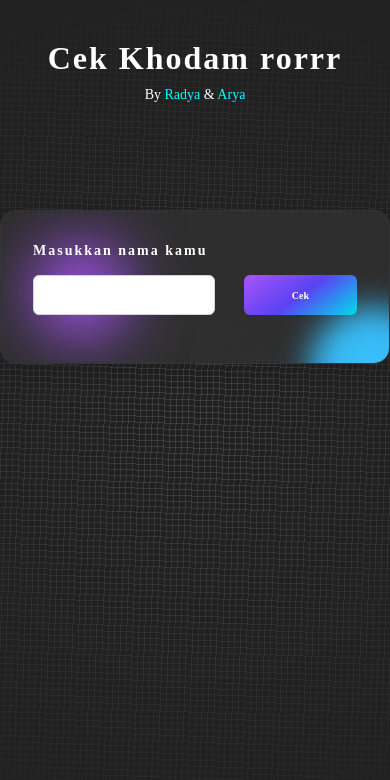
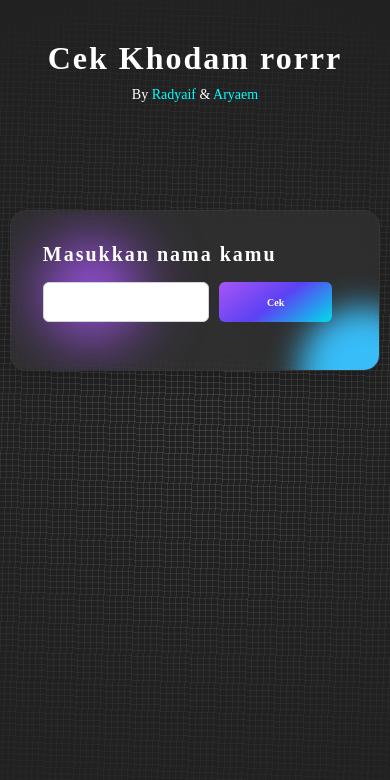
Before and after one commit to RadyaI/cek-khodam, a Vue app: page / in a window 390 px wide. Shown: the top 780 px of the page. Built offline with nearby package versions, Linux system fonts and the light colour scheme; a web font is replaced by a local one.

Commit message:
Fixing Responsive

```diff
--- a/src/App.vue
+++ b/src/App.vue
@@ -14,7 +14,7 @@
 }
 
 body {
-  height: 100dvh;
+  height: 100vh;
   background-image: radial-gradient(circle at center center, transparent 0%, rgb(33, 33, 33) 99%), repeating-linear-gradient(272deg, rgba(163, 163, 163, 0.2) 0px, rgba(163, 163, 163, 0.2) 1px, transparent 1px, transparent 6px), repeating-linear-gradient(362deg, rgba(163, 163, 163, 0.2) 0px, rgba(163, 163, 163, 0.2) 1px, transparent 1px, transparent 6px), linear-gradient(362deg, rgb(33, 33, 33), rgb(33, 33, 33));
 }
 </style>
--- a/src/views/home.vue
+++ b/src/views/home.vue
@@ -4,16 +4,16 @@
         <!-- Header -->
         <div class="header">
             <h1>Cek Khodam rorrr</h1>
-            <p>By <a href="https://radya.fun" target="_blank">Radya </a> & <a href="https://aryaem.vercel.app"
-                    target="_blank">Arya </a></p>
+            <p>By <a href="https://radya.fun" target="_blank">Radyaif </a> & <a href="https://aryaem.vercel.app"
+                    target="_blank">Aryaem </a></p>
         </div>
 
         <div class="input">
             <h2>Masukkan nama kamu</h2>
-            <form method="post" action="#">
+            <form>
                 <div class="wrap">
                     <div class="form-group">
-                        <input type="text" id="name" name="name">
+                        <input type="text" id="name" name="name" autocomplete="off">
                     </div>
                     <div class="form-actions">
                         <button type="submit">Cek</button>
@@ -140,6 +140,7 @@
     background: linear-gradient(144deg, #a855f7, #5b42f3 50%, #00ddeb);
     color: white;
     padding: 0.5rem 3rem;
+    margin-right: 15px;
     font-weight: bold;
     font-size: 10px;
     border-radius: 0.375rem;
@@ -151,6 +152,21 @@
 .form-actions button:hover {
     opacity: 0.8;
 }
+
+@media only screen and (max-width:700px) {
+    .input {
+        width: 95%;
+        height: fit-content;
+    }
+
+    .form-actions button {
+        margin-left: 10px;
+    }
+
+    .input h2{
+        font-size: 20px;
+    }
+}
 </style>
 
 
```
